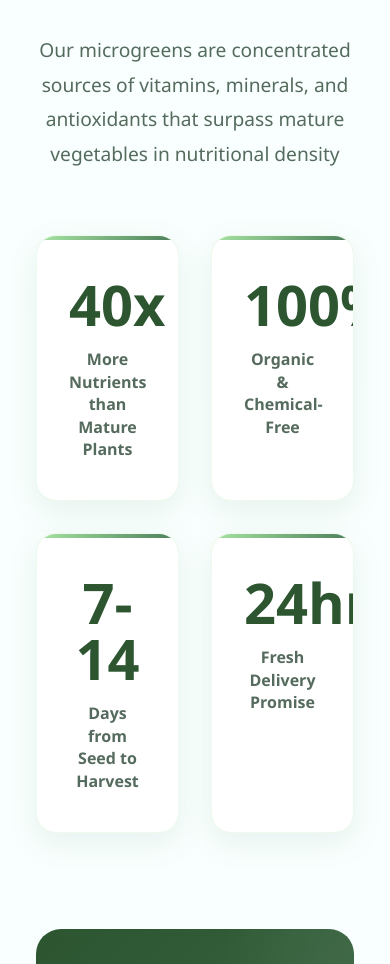
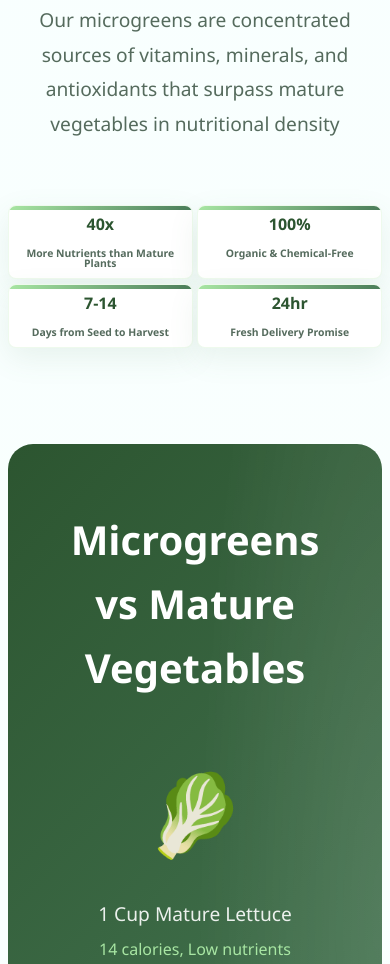
Before and after one commit to pb24t7s/LeafNest, a plain HTML site: page index.html in a window 390 px wide. Shown: the part 8844-9808 px from the top of the page. Drawn offline with Linux system fonts and the light colour scheme.

Commit message:
Update index.html

```diff
--- a/index.html
+++ b/index.html
@@ -11,34 +11,34 @@
             box-sizing: border-box;
         }
 
-        /* Extra small mobile screens */
-        @media (max-width: 480px) {
+        /* Extra small mobile screens - Force Override */
+        @media screen and (max-width: 480px) {
             .nutrition-stats {
-                grid-template-columns: 1fr 1fr;
-                gap: 0.3rem;
-                margin: 1.5rem 0;
+                grid-template-columns: 1fr 1fr !important;
+                gap: 0.3rem !important;
+                margin: 1.5rem 0 !important;
             }
 
             .stat-card {
-                padding: 0.6rem 0.3rem;
-                border-radius: 8px;
+                padding: 0.6rem 0.3rem !important;
+                border-radius: 8px !important;
             }
 
             .stat-number {
-                font-size: 1rem;
+                font-size: 1rem !important;
             }
 
             .stat-label {
-                font-size: 0.65rem;
-                line-height: 1;
+                font-size: 0.65rem !important;
+                line-height: 1 !important;
             }
 
             .nutrition {
-                padding: 50px 0.25rem;
+                padding: 50px 0.25rem !important;
             }
 
             .nutrition-container {
-                padding: 0 0.25rem;
+                padding: 0 0.25rem !important;
             }
         }
 
```
